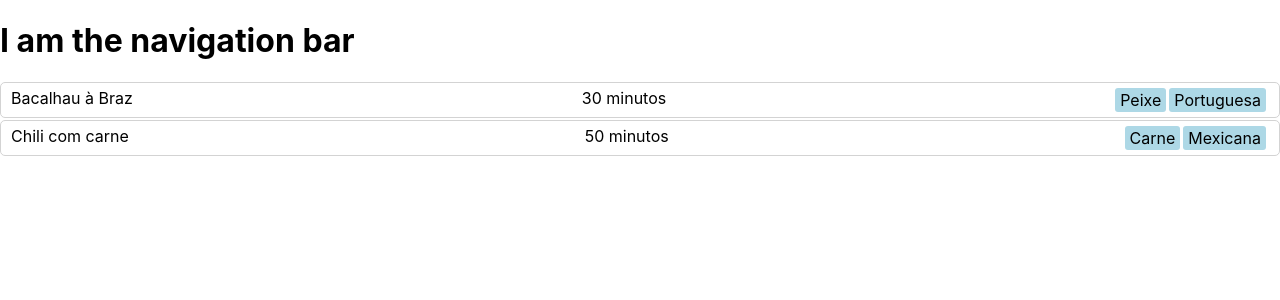
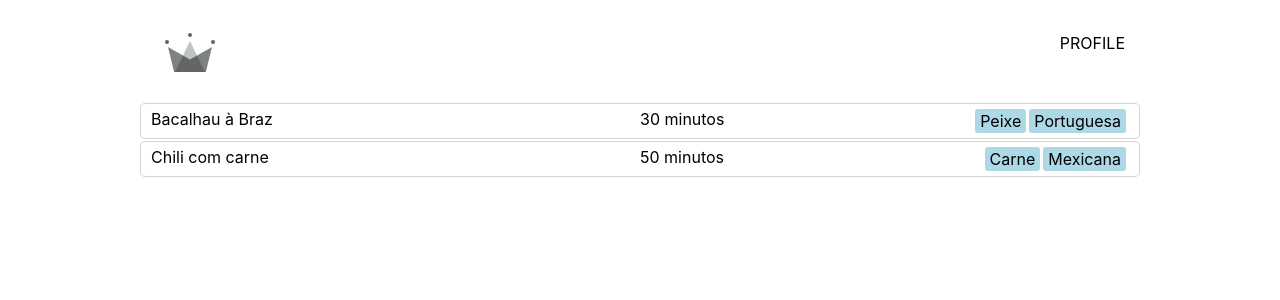
Before and after one commit to marcomartinscastanho/Secret-Ingredient, a React (Create React App) app: page / in a window 1280 px wide. Shown: the top 300 px of the page. Built offline with nearby package versions, Linux system fonts and the light colour scheme; the HTML template or start-up script is replaced by a standard one.

Commit message:
navigation component

```diff
--- a/src/App.js
+++ b/src/App.js
@@ -1,16 +1,6 @@
-import { Routes, Route, Outlet } from "react-router-dom";
+import { Routes, Route } from "react-router-dom";
+import { Navigation } from "./routes/navigation/navigation.component";
 import { Home } from "./routes/home/home.component";
-
-const Navigation = () => {
-  return (
-    <div>
-      <div>
-        <h1>I am the navigation bar</h1>
-      </div>
-      <Outlet />
-    </div>
-  );
-};
 
 const Profile = () => {
   return <h1>I am the profile page</h1>;
--- a/src/components/recipe-item/recipe-item.component.jsx
+++ b/src/components/recipe-item/recipe-item.component.jsx
@@ -5,8 +5,8 @@ export const RecipeItem = ({ recipe }) => {
 
   return (
     <div className="recipe-container">
-      <div>{title}</div>
-      <span>{time} minutos</span>
+      <div className="recipe-title">{title}</div>
+      <span className="recipe-time">{time} minutos</span>
       <div className="recipe-tags-container">
         {tags.map((tag) => (
           <div className="recipe-tag" key={tag.id}>
--- a/src/components/recipe-item/recipe-item.styles.scss
+++ b/src/components/recipe-item/recipe-item.styles.scss
@@ -13,9 +13,20 @@
   }
 }
 
+.recipe-title {
+  width: 50%;
+}
+
+.recipe-time {
+  width: 20%;
+}
+
 .recipe-tags-container {
+  width: 30%;
   display: flex;
   flex-direction: row;
+  overflow: hidden;
+  justify-content: right;
 }
 
 .recipe-tag {
--- a/src/index.css
+++ b/src/index.css
@@ -1,5 +1,8 @@
 body {
-  margin: 0;
+  margin: auto;
+  margin-top: 8px;
+  margin-bottom: 48px;
+  max-width: 1000px;
   font-family: -apple-system, BlinkMacSystemFont, 'Segoe UI', 'Roboto', 'Oxygen',
     'Ubuntu', 'Cantarell', 'Fira Sans', 'Droid Sans', 'Helvetica Neue',
     sans-serif;
@@ -11,3 +14,12 @@ code {
   font-family: source-code-pro, Menlo, Monaco, Consolas, 'Courier New',
     monospace;
 }
+
+a {
+  text-decoration: none;
+  color: black;
+}
+
+* {
+  box-sizing: border-box;
+}
--- /dev/null
+++ b/src/routes/navigation/navigation.component.jsx
@@ -0,0 +1,24 @@
+import { Fragment } from "react";
+import { Outlet, Link } from "react-router-dom";
+import { ReactComponent as CrownLogo } from "../../assets/crown.svg";
+import "./navigation.styles.scss";
+
+export const Navigation = () => {
+  return (
+    <Fragment>
+      <div className="navigation">
+        <Link className="logo-container" to="/">
+          <CrownLogo className="logo" />
+        </Link>
+        <div className="nav-links-container">
+          <Link className="nav-link" to="/profile">
+            PROFILE
+          </Link>
+        </div>
+      </div>
+      <Outlet />
+    </Fragment>
+  );
+};
+
+export default Navigation;
--- /dev/null
+++ b/src/routes/navigation/navigation.styles.scss
@@ -0,0 +1,26 @@
+.navigation {
+  height: 70px;
+  width: 100%;
+  display: flex;
+  justify-content: space-between;
+  margin-bottom: 25px;
+
+  .logo-container {
+    height: 100%;
+    width: 70px;
+    padding: 25px;
+  }
+
+  .nav-links-container {
+    width: 50%;
+    height: 100%;
+    display: flex;
+    align-items: center;
+    justify-content: flex-end;
+
+    .nav-link {
+      padding: 10px 15px;
+      cursor: pointer;
+    }
+  }
+}
```
Also changed, not shown: src/assets/crown.svg (added).
